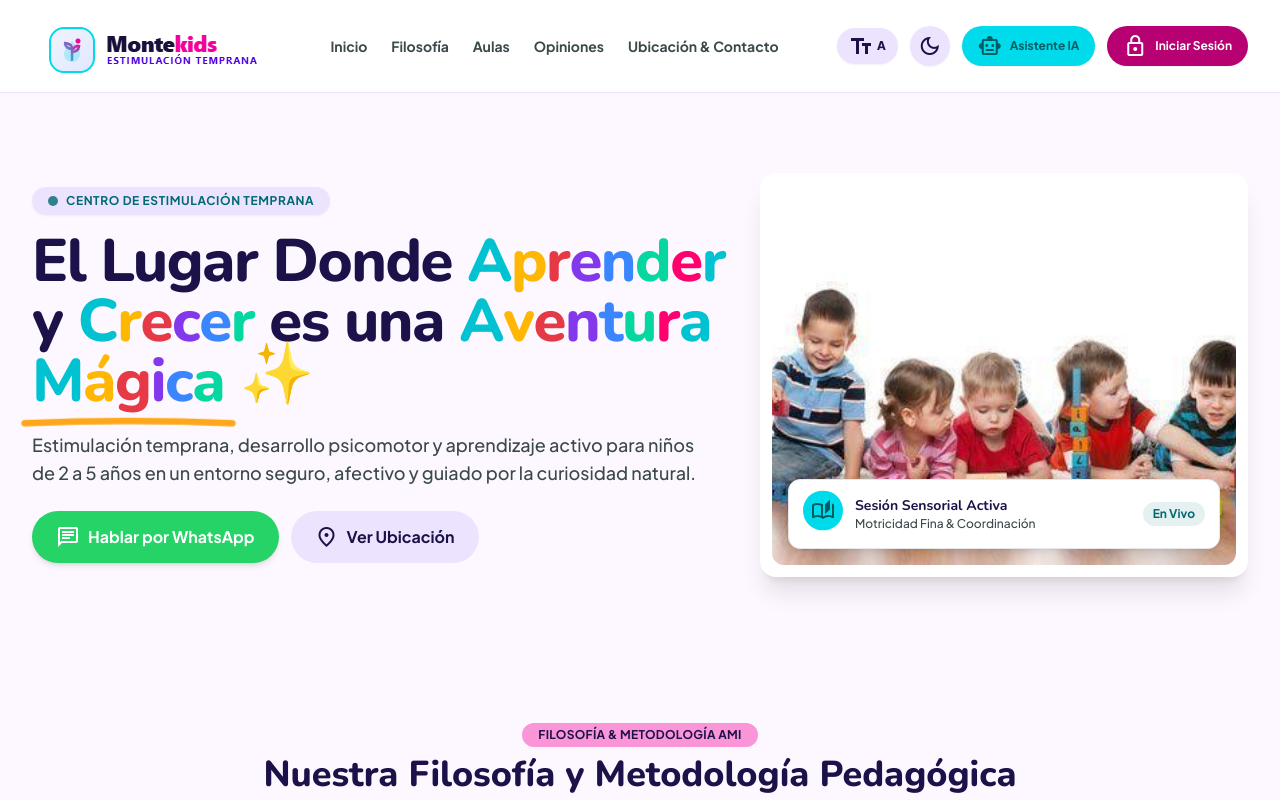
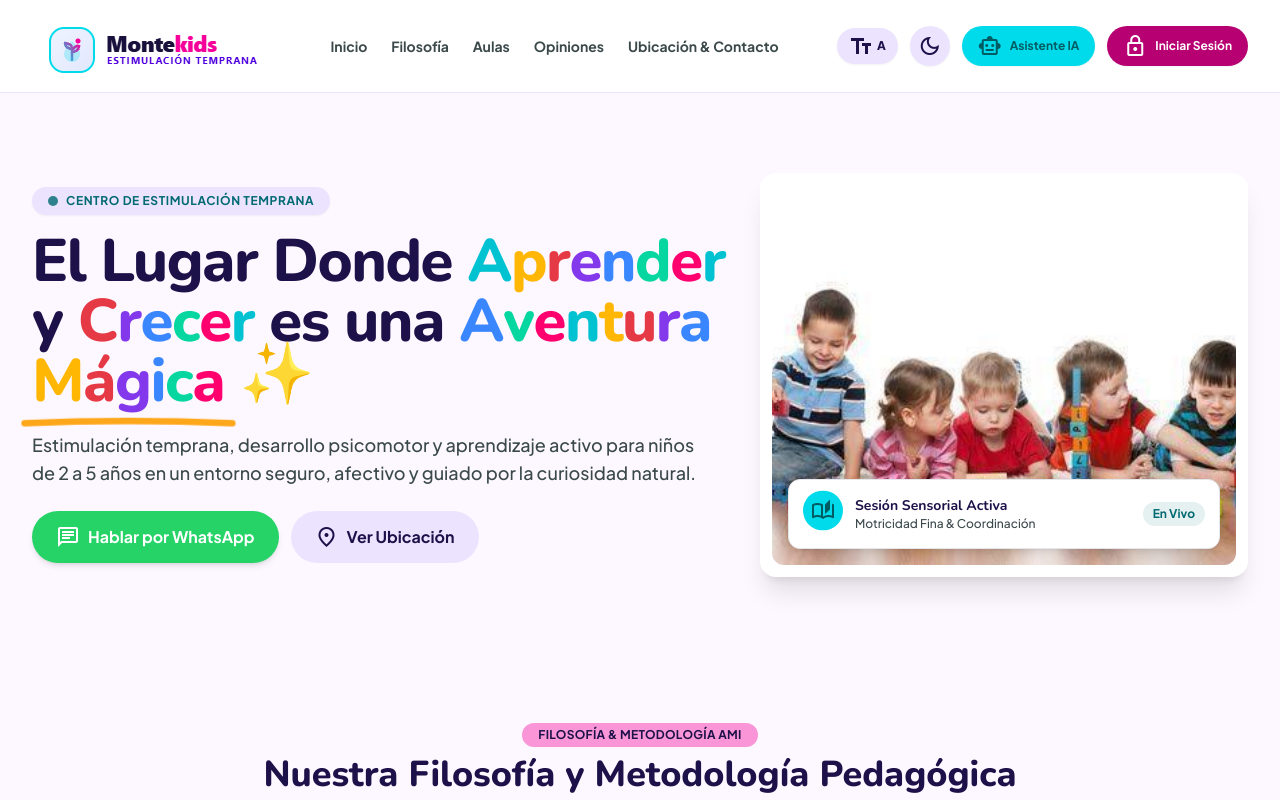
Before and after one commit to aleexds/MontekidsProyect, a React (Vite) app in the folder reactInicio/: page / in a window 1280 px wide. Shown: the top 800 px of the page. Built offline with nearby package versions, Linux system fonts and the light colour scheme.

Commit message:
ajusteHoverLetrasHero

```diff
--- a/reactInicio/src/components/Hero.jsx
+++ b/reactInicio/src/components/Hero.jsx
@@ -15,33 +15,17 @@ export default function Hero() {
             <span className="font-bold text-xs text-primary uppercase tracking-wider">Centro de Estimulación Temprana</span>
           </div>
 
-          {/* Título Principal con Letras Interactivas estilo Coolors */}
+          {/* Título Principal con Letras Multicolores Estilo Coolors */}
           <h1 className="animate-pop-bounce delay-100 text-3xl sm:text-5xl lg:text-6xl font-extrabold text-on-surface tracking-tight leading-tight transition-colors">
             El Lugar Donde{' '}
-            <AnimatedInteractiveWord
-              word="Aprender"
-              baseColorClass="text-tertiary"
-              hoverColorClass="hover:text-primary"
-            />
+            <AnimatedInteractiveWord word="Aprender" startIndex={0} />
             {' '}y{' '}
-            <AnimatedInteractiveWord
-              word="Crecer"
-              baseColorClass="text-primary-container"
-              hoverColorClass="hover:text-tertiary"
-            />
+            <AnimatedInteractiveWord word="Crecer" startIndex={2} />
             {' '}es una{' '}
-            <AnimatedInteractiveWord
-              word="Aventura"
-              baseColorClass="text-secondary-container"
-              hoverColorClass="hover:text-primary"
-            />
+            <AnimatedInteractiveWord word="Aventura" startIndex={4} />
             {' '}
             <span className="relative inline-block pb-1">
-              <AnimatedInteractiveWord
-                word="Mágica"
-                baseColorClass="text-secondary-container"
-                hoverColorClass="hover:text-tertiary"
-              />
+              <AnimatedInteractiveWord word="Mágica" startIndex={1} />
               <svg
                 className="absolute -left-[7.5%] -bottom-4 w-[115%] h-5 text-secondary-container pointer-events-none overflow-visible"
                 viewBox="0 0 200 16"
```
